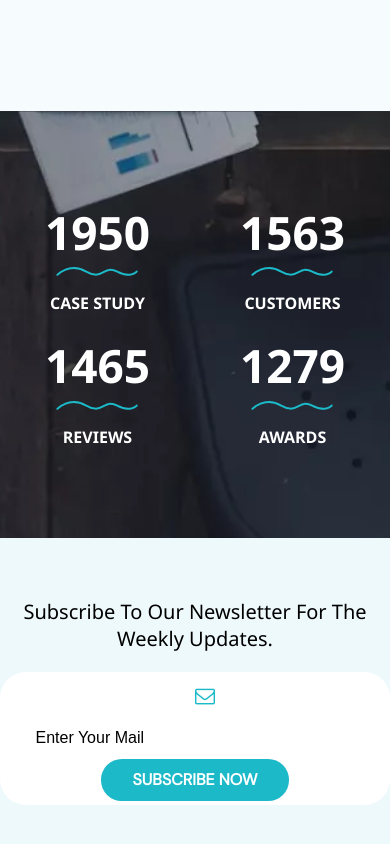
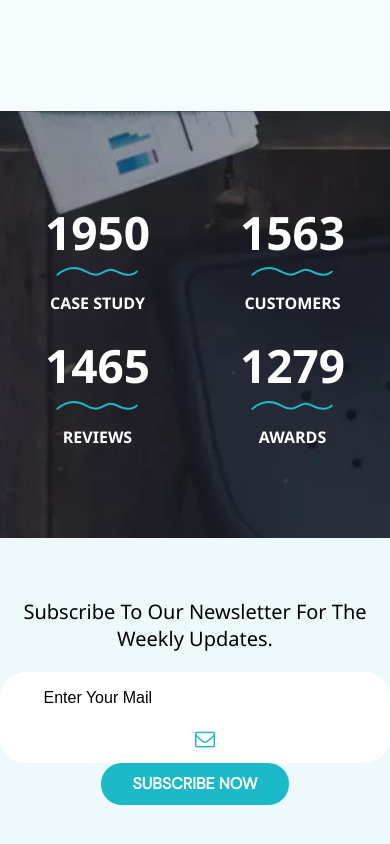
Before and after one commit to front-end-by-rimantas/42-grupe-portfolio-agar, a website: page index.html in a window 390 px wide. Shown: the part 3465-4309 px from the top of the page. Drawn offline with Linux system fonts and the light colour scheme.

Commit message:
Managing responsive form

```diff
--- a/css/components/subscribe.css
+++ b/css/components/subscribe.css
@@ -23,8 +23,10 @@
 }
 
 .form > input {
+    margin-left: 1em;
     border: solid #fff;
     font-size: 16px;
+    border-radius: 5em;
     padding: 0.6em 7em 0.6em 0;
     outline: none;
 }
--- a/index.html
+++ b/index.html
@@ -164,11 +164,16 @@
         <article class="global-article">
             <div class="row">
                 <p class="txt2">Subscribe to Our Newsletter for the <br> Weekly Updates.</p>
-                <form class="form">
+                <form class="form hidden">
                     <a href="#" target="_blank" class="fa fa-envelope-o"></a>
                     <input type="text" placeholder="Enter Your Mail" value="">
                     <button class="btn">Subscribe now</button>
                 </form>
+                <form class="form">
+                    <input type="text" placeholder="Enter Your Mail" value="">
+                    <a href="#" target="_blank" class="fa fa-envelope-o"></a>
+                </form>
+                <button class="btn">Subscribe now</button>
             </div>
         </article>
     </div>
```
